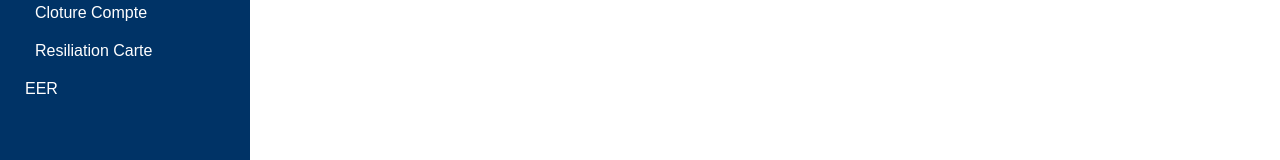
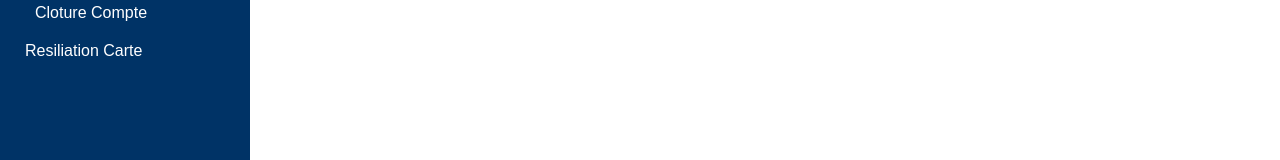
Before and after one commit to aminesehiri/pfe-btk, a React (Create React App) app: page /DashbordSimpleUser in a window 1280 px wide. Shown: the part 296-456 px from the top of the page. Built offline with nearby package versions, Linux system fonts and the light colour scheme; no server answers; sample sign-in values are in the browser's storage.

Commit message:
removing eer

```diff
--- a/src/components/dashbordSimpleUser/dashbordSimpleUser.jsx
+++ b/src/components/dashbordSimpleUser/dashbordSimpleUser.jsx
@@ -32,10 +32,6 @@ function Homepage_dashbord() {
     setIframeSrc("http://localhost:4848/single/?appid=C%3A%5CUsers%5Cshiri%5COneDrive%5CDocuments%5CQlik%5CSense%5CApps%5Ccredit.qvf&sheet=5d677902-712e-4bfd-9ce4-a7d31e48544f&theme=horizon&opt=ctxmenu,currsel");
   };
 
-  const handleEERClick = () => {
-    setShowIframe(true);
-    setIframeSrc("http://localhost:4848/single/?appid=C%3A%5CUsers%5Cshiri%5COneDrive%5CDocuments%5CQlik%5CSense%5CApps%5CEER.qvf&sheet=9ab8c8ab-070b-4890-b842-e09ebe709da6&theme=horizon&opt=ctxmenu,currsel");
-  };
 
   const handleResiliation_carte_Click = () => {
     setShowIframe(true);
@@ -68,7 +64,7 @@ function Homepage_dashbord() {
               <li><Link to="#" onClick={handleVentePackClick}>Vente Pack</Link></li>
               <li><Link to="#" onClick={handleClotureCompteClick}>Cloture Compte</Link></li>
               <li><Link to="#" onClick={handleResiliation_carte_Click}>Resiliation Carte</Link></li>
-              <li><Link to="#" onClick={handleEERClick}>EER</Link></li>
+
             </ul>
           </li>
         </ul>
--- a/src/components/homepage_dashbords/Homepage_dashbord.jsx
+++ b/src/components/homepage_dashbords/Homepage_dashbord.jsx
@@ -48,10 +48,7 @@ function Homepage_dashbord() {
     setIframeSrc("http://localhost:4848/single/?appid=C%3A%5CUsers%5Cshiri%5COneDrive%5CDocuments%5CQlik%5CSense%5CApps%5Ccredit.qvf&sheet=5d677902-712e-4bfd-9ce4-a7d31e48544f&theme=horizon&opt=ctxmenu,currsel");
   };
 
-  const handleEERClick = () => {
-    setShowIframe(true);
-    setIframeSrc("http://localhost:4848/single/?appid=C%3A%5CUsers%5Cshiri%5COneDrive%5CDocuments%5CQlik%5CSense%5CApps%5CEER.qvf&sheet=9ab8c8ab-070b-4890-b842-e09ebe709da6&theme=horizon&opt=ctxmenu,currsel");
-  };
+
 
   const handleResiliation_carte_Click = () => {
     setShowIframe(true);
@@ -130,7 +127,7 @@ function Homepage_dashbord() {
               <li><Link to="#" onClick={handleVentePackClick}>Vente Pack</Link></li>
               <li><Link to="#"onClick={handleClotureCompteClick}>Cloture Compte</Link></li>
               <li><Link to="#" onClick={handleResiliation_carte_Click}>Resiliation Carte</Link></li>
-              <li><Link to="#" onClick={handleEERClick}>EER</Link></li>
+
             </ul>
           </li>
           <li>
```
Also changed, not shown: html.html.txt (added), 1 other file (tests, documents, lock files or other folders).
